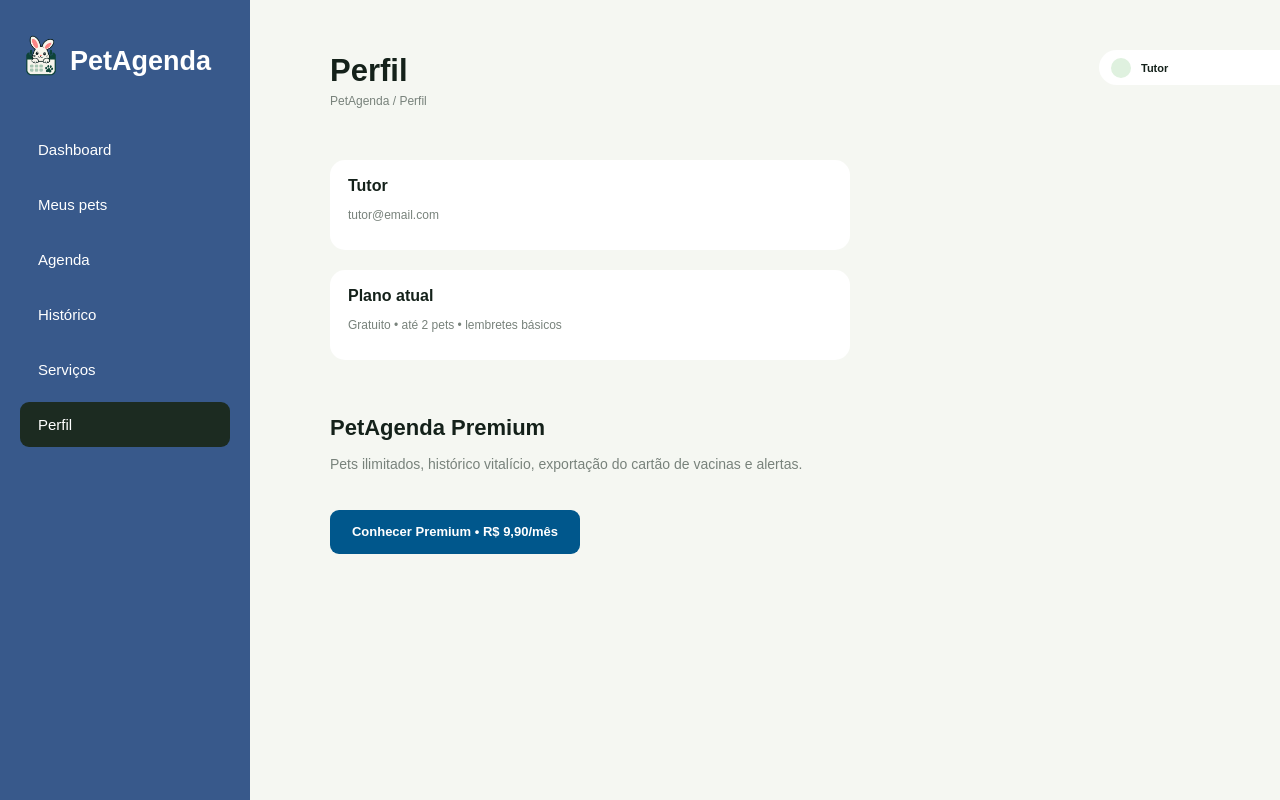
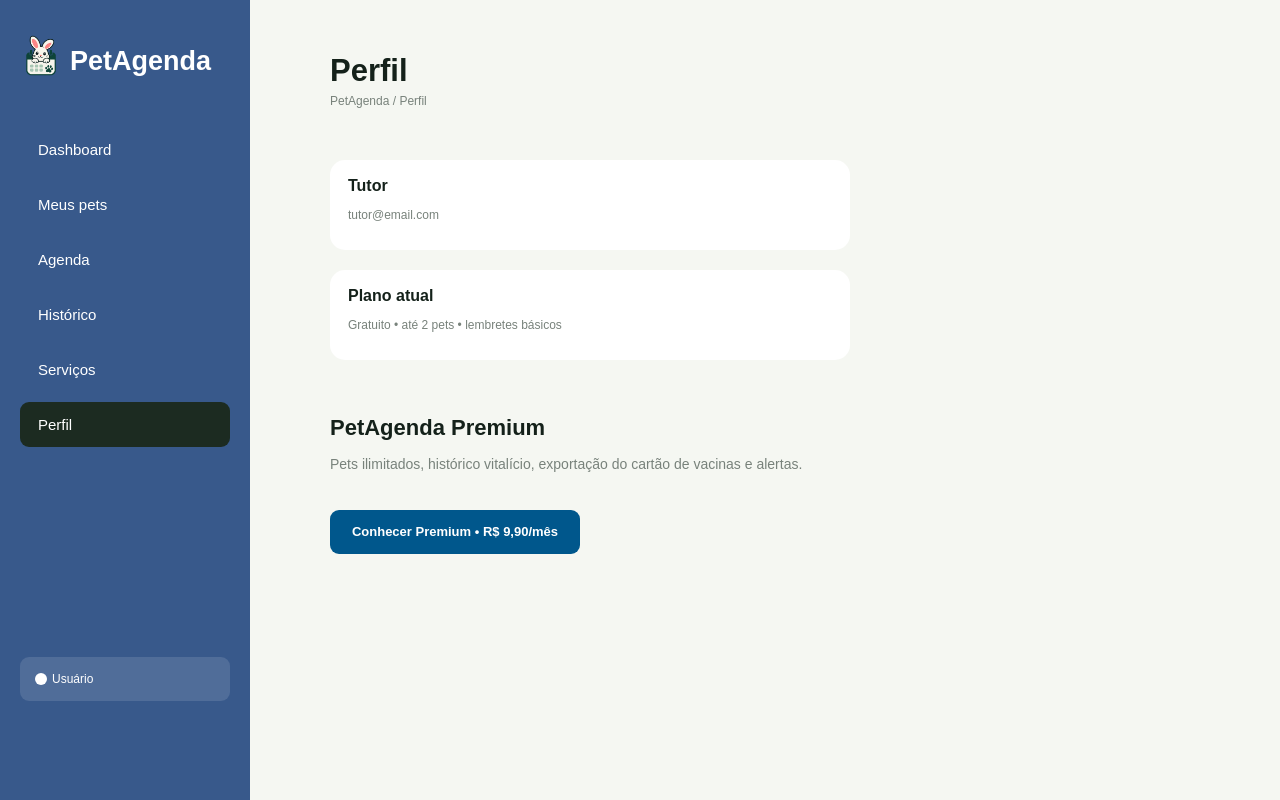
Before and after one commit to ArielFernando24/PetAgenda-, a React (Vite) app: page /perfil in a window 1280 px wide. Shown: the top 800 px of the page. Built offline with nearby package versions, Linux system fonts and the light colour scheme.

Commit message:
atualiza projeto

```diff
--- a/src/components/Sidebar.jsx
+++ b/src/components/Sidebar.jsx
@@ -1,8 +1,28 @@
+import { useEffect, useRef, useState } from "react";
 import { Link, useLocation } from "react-router-dom";
 import logo from "../assets/logo-petagenda.png";
 
 function Sidebar() {
   const location = useLocation();
+  const [menuContasAberto, setMenuContasAberto] = useState(false);
+  const menuContasRef = useRef(null);
+
+  useEffect(() => {
+    function fecharAoClicarFora(event) {
+      if (
+        menuContasRef.current &&
+        !menuContasRef.current.contains(event.target)
+      ) {
+        setMenuContasAberto(false);
+      }
+    }
+
+    document.addEventListener("mousedown", fecharAoClicarFora);
+
+    return () => {
+      document.removeEventListener("mousedown", fecharAoClicarFora);
+    };
+  }, []);
 
   return (
     <aside className="sidebar">
@@ -58,7 +78,34 @@ function Sidebar() {
         </Link>
       </nav>
 
-      <div className="user">👤 Usuário</div>
+      <div
+        ref={menuContasRef}
+        className={`menu-contas ${menuContasAberto ? "aberto" : ""}`}
+      >
+        {menuContasAberto && (
+          <>
+            <Link to="/login" className="item-conta item-conta-adicionar">
+              <span className="icone"></span>
+              <span>Adicionar conta</span>
+            </Link>
+
+            <Link to="/dashboard" className="item-conta item-conta-secundario">
+              <span className="icone"></span>
+              <span>Usuário</span>
+            </Link>
+          </>
+        )}
+
+        <button
+          type="button"
+          className="item-conta item-conta-principal"
+          onClick={() => setMenuContasAberto((aberto) => !aberto)}
+          aria-expanded={menuContasAberto}
+        >
+          <span className="icone"></span>
+          <span>Usuário</span>
+        </button>
+      </div>
     </aside>
   );
 }
--- a/src/pages/Agendamento.jsx
+++ b/src/pages/Agendamento.jsx
@@ -1,7 +1,10 @@
 import { useState } from "react";
 import coelho from "../assets/coelho-petagenda.png";
+import { useNavigate } from "react-router-dom";
 
 function Agendamento() {
+
+  const navigate = useNavigate();
   const [diaSelecionado, setDiaSelecionado] = useState(0);
   const [lembreteAdicionado, setLembreteAdicionado] = useState(false);
 
@@ -28,12 +31,6 @@ function Agendamento() {
           <h1>Agenda</h1>
           <p>PetAgenda / Agenda</p>
         </div>
-
-        <button className="tutor" type="button">
-          <span className="tutor-icon">●</span>
-          <span>Tutor</span>
-          <span>⌄</span>
-        </button>
       </div>
 
       <div className="agenda-header">
@@ -41,7 +38,7 @@ function Agendamento() {
 
         <div className="agenda-actions">
           <button className="filter-button">Filtrar por...</button>
-          <button className="new-service-button">+ Novo serviço</button>
+          <button className="new-service-button" type="button" onClick={() => navigate("/novo-servico")}>+ Novo serviço</button>
         </div>
       </div>
 
--- a/src/pages/Dashboard.jsx
+++ b/src/pages/Dashboard.jsx
@@ -1,16 +1,15 @@
+import { useNavigate } from "react-router-dom";
+
 function Dashboard() {
+
+  const navigate = useNavigate();
+
   return (
     <main className="dashboard-page">
       <section className="dashboard-topo">
         <div>
           <h1>Dashboard</h1>
           <p>PetAgenda / Dashboard</p>
-        </div>
-
-        <div className="dashboard-usuario">
-          <span className="dashboard-avatar"></span>
-          <span>Tutor</span>
-          <span className="dashboard-seta">⌄</span>
         </div>
       </section>
 
@@ -62,9 +61,9 @@ function Dashboard() {
           <h2>Ações rápidas</h2>
 
           <div className="dashboard-botoes">
-            <button className="dashboard-botao dashboard-botao-azul">+ Novo serviço</button>
-            <button className="dashboard-botao">Cadastrar pet</button>
-            <button className="dashboard-botao">Buscar serviços</button>
+            <button className="dashboard-botao dashboard-botao-azul" type="button" onClick={() => navigate("/novo-servico")}>+ Novo serviço</button>
+            <button className="dashboard-botao " type="button" onClick={() => navigate("/cadastro-pet")}>Cadastrar pet</button>
+            <button className="dashboard-botao" type="button" onClick={() => navigate("/Servicos")}>Buscar serviços</button>
           </div>
         </div>
 
--- a/src/pages/Historico.jsx
+++ b/src/pages/Historico.jsx
@@ -5,12 +5,6 @@ function Historico() {
         <div>
           <h1>Histórico</h1>
           <p>PetAgenda / Histórico</p>
-        </div>
-
-        <div className="historico-usuario">
-          <span className="historico-avatar"></span>
-          <span>Tutor</span>
-          <span className="historico-seta">⌄</span>
         </div>
       </header>
 
--- a/src/pages/MeusPets.jsx
+++ b/src/pages/MeusPets.jsx
@@ -8,12 +8,6 @@ function MeusPets() {
         <div>
           <h1>Meus pets</h1>
           <p>PetAgenda / Meus pets</p>
-        </div>
-
-        <div className="meus-pets-usuario">
-          <span className="meus-pets-avatar"></span>
-          <span>Tutor</span>
-          <span className="meus-pets-seta">⌄</span>
         </div>
       </header>
 
--- a/src/pages/NovoServico.jsx
+++ b/src/pages/NovoServico.jsx
@@ -9,12 +9,6 @@ function NovoServico() {
         <div>
           <h1>Novo serviço</h1>
           <p>PetAgenda / Novo cuidado</p>
-        </div>
-
-        <div className="novo-servico-usuario">
-          <span className="novo-servico-avatar"></span>
-          <span>Tutor</span>
-          <span className="novo-servico-seta">⌄</span>
         </div>
       </header>
 
--- a/src/pages/Perfil.jsx
+++ b/src/pages/Perfil.jsx
@@ -17,12 +17,6 @@ function Perfil() {
         <div className="perfil-titulo">
           <h1>Perfil</h1>
           <p>PetAgenda / Perfil</p>
-        </div>
-
-        <div className="perfil-usuario">
-          <span className="perfil-avatar"></span>
-          <span>Tutor</span>
-          <span className="perfil-seta">⌄</span>
         </div>
       </header>
 
--- a/src/pages/Premium.jsx
+++ b/src/pages/Premium.jsx
@@ -7,11 +7,6 @@ function Premium() {
           <p>PetAgenda / Premium</p>
         </div>
 
-        <div className="premium-usuario">
-          <span className="premium-avatar"></span>
-          <span>Tutor</span>
-          <span className="premium-seta">⌄</span>
-        </div>
       </header>
 
       <section className="premium-card-page">
--- a/src/pages/Servico.jsx
+++ b/src/pages/Servico.jsx
@@ -36,12 +36,6 @@ function Servicos() {
           <h1>Serviços</h1>
           <p>PetAgenda / Serviços</p>
         </div>
-
-        <button className="tutor servicos-tutor" type="button">
-          <span className="tutor-icon">●</span>
-          <span>Tutor</span>
-          <span>⌄</span>
-        </button>
       </div>
 
       <div className="servicos-header">
--- a/src/styles/style.css
+++ b/src/styles/style.css
@@ -24,10 +24,14 @@ body {
   width: 250px;
   flex-shrink: 0;
   min-height: 100vh;
+  max-height: 100vh;
   background: #38598b;
   padding: 35px 20px;
   display: flex;
   flex-direction: column;
+
+  position: sticky;
+  top: 0;
 }
 
 .logo {
@@ -79,14 +83,6 @@ body {
   background: #1c2b21;
 }
 
-.user {
-  margin-top: auto;
-  color: white;
-  background: rgba(255, 255, 255, 0.12);
-  border-radius: 9px;
-  padding: 12px 15px;
-  font-size: 14px;
-}
 
 /* =========================
    Conteúdo principal
@@ -208,24 +204,6 @@ button:hover {
   margin-top: 4px;
 }
 
-.tutor {
-  width: 145px;
-  height: 34px;
-  background: white;
-  border-radius: 17px;
-  display: flex;
-  align-items: center;
-  gap: 8px;
-  padding: 0 12px;
-  font-size: 11px;
-  color: #141f1a;
-}
-
-.tutor-icon {
-  color: #e5f5e3;
-  font-size: 18px;
-}
-
 .agenda-header {
   margin-top: 32px;
   display: flex;
@@ -924,7 +902,7 @@ button:hover {
 ========================= */
 
 .dashboard-page {
-  width: 1190px;
+  width: 1000px;
   min-height: 900px;
   padding: 3px 118px 60px 0px;
   background: #F5F7F2;
@@ -949,20 +927,6 @@ button:hover {
   margin-top: 6px;
   color: #78827B;
   font-size: 12px;
-}
-
-.dashboard-usuario {
-  width: 208px;
-  height: 35px;
-  margin-right: 102px;
-  padding: 0 15px 0 12px;
-  display: flex;
-  align-items: center;
-  gap: 10px;
-  background: #FFFFFF;
-  border-radius: 22px;
-  font-size: 11px;
-  font-weight: 700;
 }
 
 .dashboard-avatar {
@@ -1197,35 +1161,6 @@ button:hover {
   color: #78827B;
   font-size: 12px;
   line-height: 1;
-}
-
-.perfil-usuario {
-  width: 205px;
-  height: 35px;
-  margin-right: 215px;
-  margin-top: -5px;
-  padding: 0 15px 0 12px;
-  display: flex;
-  align-items: center;
-  gap: 10px;
-  background: #FFFFFF;
-  border-radius: 22px;
-  font-size: 11px;
-  font-weight: 700;
-}
-
-.perfil-avatar {
-  width: 20px;
-  height: 20px;
-  flex: 0 0 20px;
-  border-radius: 50%;
-  background: #DFF1DF;
-}
-
-.perfil-seta {
-  margin-left: auto;
-  color: #6F7B73;
-  font-size: 12px;
 }
 
 .perfil-cartao {
@@ -1353,34 +1288,6 @@ button:hover {
   margin-top: 9px;
   color: #78827B;
   font-size: 12px;
-}
-
-.premium-usuario {
-  width: 205px;
-  height: 35px;
-  margin-right: 216px;
-  margin-top: -6px;
-  padding: 0 15px 0 12px;
-  display: flex;
-  align-items: center;
-  gap: 10px;
-  background: #FFFFFF;
-  border-radius: 22px;
-  font-size: 11px;
-  font-weight: 700;
-}
-
-.premium-avatar {
-  width: 20px;
-  height: 20px;
-  border-radius: 50%;
-  background: #DFF1DF;
-}
-
-.premium-seta {
-  margin-left: auto;
-  color: #6F7B73;
-  font-size: 11px;
 }
 
 .premium-card-page {
@@ -1857,20 +1764,6 @@ button:hover {
    Usuário
 ========================= */
 
-.meus-pets-usuario {
-  width: 205px;
-  height: 34px;
-  margin-top: -17px;
-  padding: 0 15px 0 12px;
-  display: flex;
-  align-items: center;
-  gap: 10px;
-  background: #ffffff;
-  border-radius: 17px;
-  font-size: 11px;
-  font-weight: 700;
-}
-
 .meus-pets-avatar {
   width: 20px;
   height: 20px;
@@ -2073,38 +1966,6 @@ button:hover {
   color: #6b7870;
   font-size: 12px;
   line-height: 1;
-}
-
-/* =========================
-   Usuário
-========================= */
-
-.historico-usuario {
-  width: 205px;
-  height: 34px;
-  margin-top: -17px;
-  padding: 0 15px 0 12px;
-  display: flex;
-  align-items: center;
-  gap: 10px;
-  background: #ffffff;
-  border-radius: 17px;
-  font-size: 11px;
-  font-weight: 700;
-}
-
-.historico-avatar {
-  width: 20px;
-  height: 20px;
-  flex: 0 0 20px;
-  border-radius: 50%;
-  background: #dff1df;
-}
-
-.historico-seta {
-  margin-left: auto;
-  color: #6f7b73;
-  font-size: 12px;
 }
 
 /* =========================
@@ -2272,36 +2133,6 @@ button:hover {
   color: #6b7870;
   font-size: 12px;
   line-height: 1;
-}
-
-/* Usuário */
-
-.novo-servico-usuario {
-  width: 205px;
-  height: 34px;
-  margin-top: -17px;
-  padding: 0 15px 0 12px;
-  display: flex;
-  align-items: center;
-  gap: 10px;
-  background: #ffffff;
-  border-radius: 17px;
-  font-size: 11px;
-  font-weight: 700;
-}
-
-.novo-servico-avatar {
-  width: 20px;
-  height: 20px;
-  flex: 0 0 20px;
-  border-radius: 50%;
-  background: #dff1df;
-}
-
-.novo-servico-seta {
-  margin-left: auto;
-  color: #6f7b73;
-  font-size: 12px;
 }
 
 /* Conteúdo */
@@ -2497,3 +2328,83 @@ button:hover {
   z-index: 0;
   pointer-events: none;
 }
+
+/* =========================
+   Menu de contas da Sidebar
+========================= */
+
+.menu-contas {
+  width: 190px;
+  height: 44px;
+  margin-top: 210px;
+  position: relative;
+  overflow: visible;
+  z-index: 20;
+}
+
+.menu-contas .item-conta {
+  position: absolute;
+  left: 0;
+  width: 210px;
+  height: 44px;
+  margin: 0;
+  display: flex;
+  align-items: center;
+  gap: 5px;
+  padding: 0 15px;
+  border: 0;
+  border-radius: 9px;
+  background: #506D99;
+  color: #FFFFFF;
+  font-family: Arial, Helvetica, sans-serif;
+  font-size: 12px;
+  font-weight: 400;
+  text-align: left;
+  cursor: url("/src/assets/pata-cursor.png"), auto;
+}
+
+.item-conta:hover {
+    background-color: #405A80;
+}
+
+.menu-contas .item-conta:hover {
+  opacity: 0.95;
+}
+
+/* botão que permanece sempre visível */
+.menu-contas .item-conta-principal {
+  top: 0;
+  z-index: 3;
+}
+
+/* segundo botão, aberto acima do principal */
+.menu-contas .item-conta-secundario {
+  top: -37px;
+  padding-bottom: 7px;
+  border-bottom: 1px solid #A2A8D3;
+  z-index: 2;
+  text-decoration: none;
+}
+
+/* botão do topo */
+.menu-contas .item-conta-adicionar {
+  top: -74px;
+  padding-bottom: 7px;
+  border-bottom: 1px solid #A2A8D3;
+  z-index: 1;
+  text-decoration: none;
+}
+
+.menu-contas .icone {
+  width: 12px;
+  height: 12px;
+  flex: 0 0 12px;
+  background: white;
+  border-radius: 8px
+}
+
+@media (max-width: 700px) {
+  .menu-contas {
+    margin-top: 25px;
+  }
+}
```
